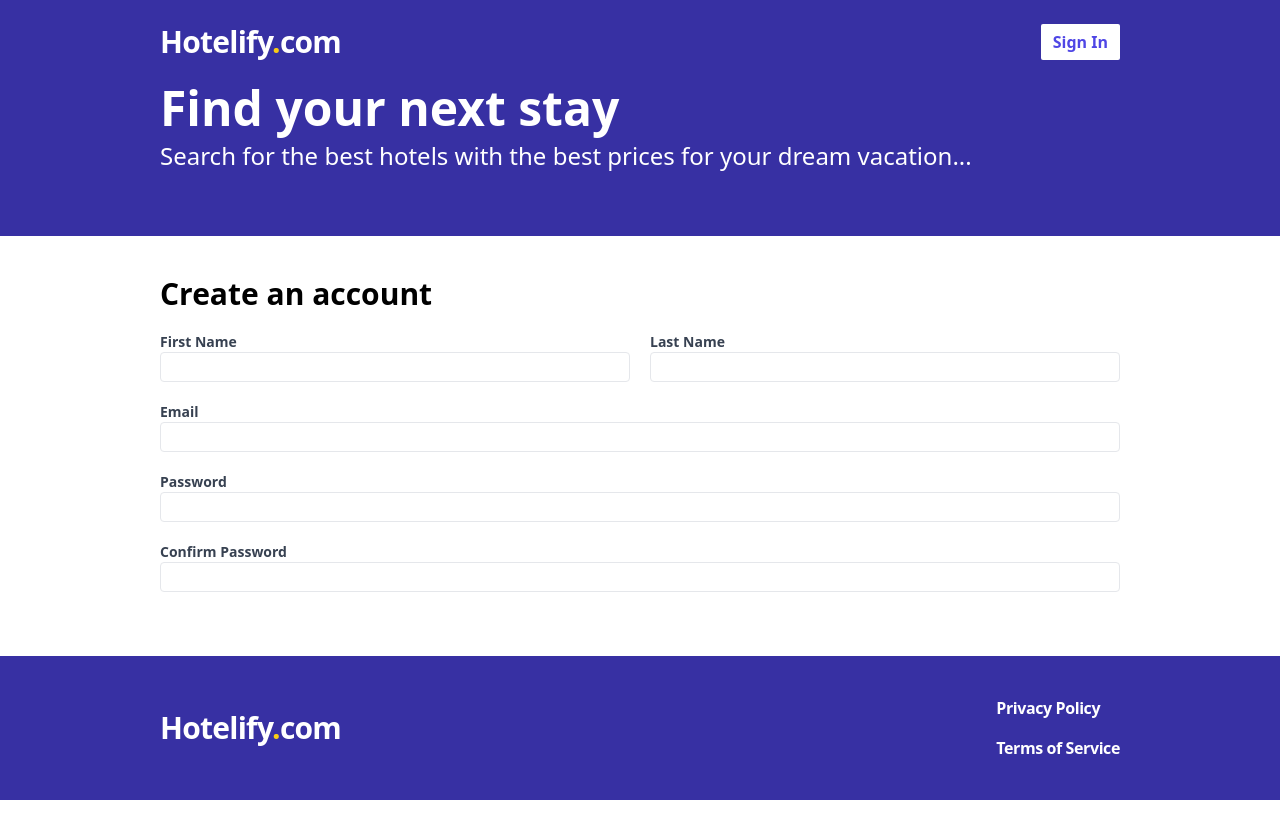
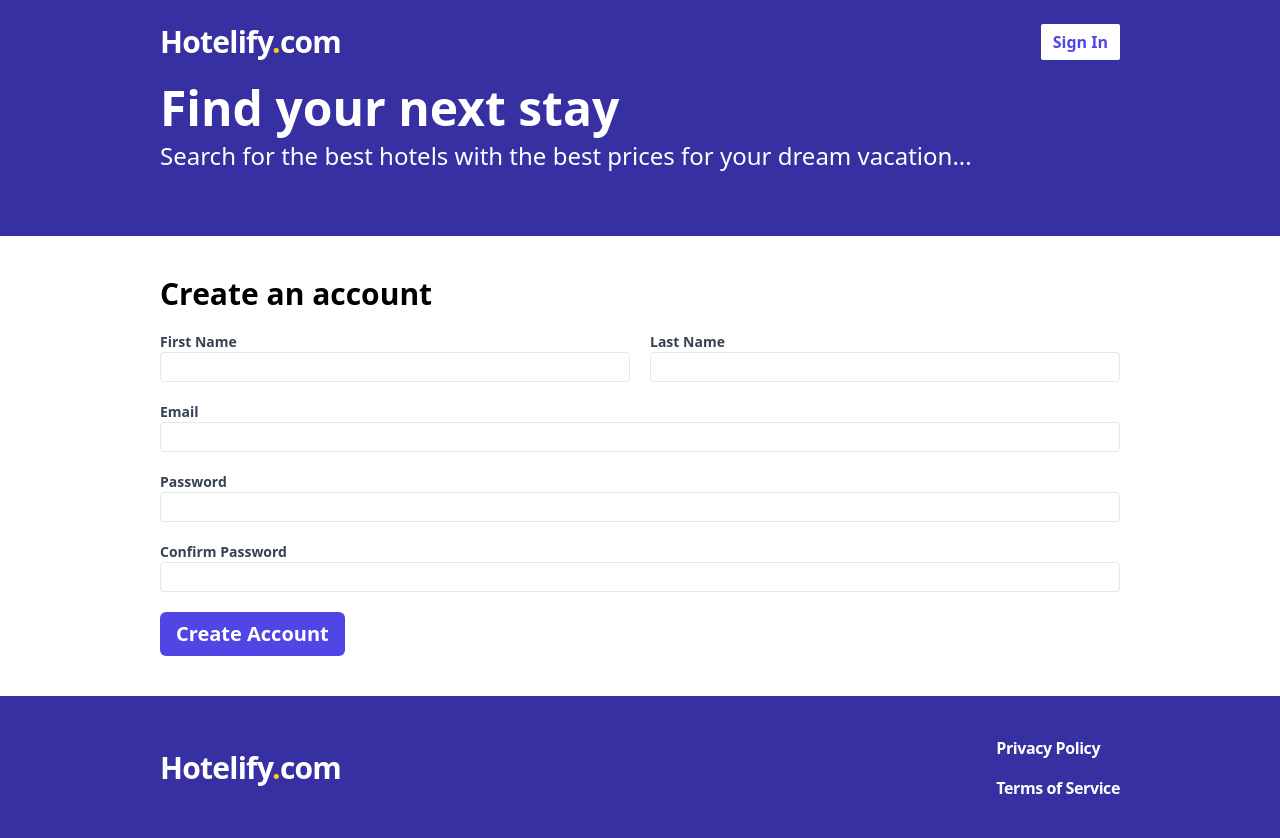
Before and after one commit to Kinshu-Learner/Hotelify, a React (Vite) app in the folder frontend/: page /register in a window 1280 px wide. Before the commit the page ends 800 px from the top, so only its background shows below. Built offline with nearby package versions, Linux system fonts and the light colour scheme.

Commit message:
Create account button

```diff
--- a/frontend/src/pages/Register.tsx
+++ b/frontend/src/pages/Register.tsx
@@ -75,6 +75,10 @@ const Register = () => {
                 ></input>
             </label>
 
+            <span>
+                <button className="bg-indigo-600 text-white text-xl rounded-md py-2 px-4 font-bold hover:bg-indigo-500 duration-200">Create Account</button>
+            </span>
+
         </form>
     )
 }
```
